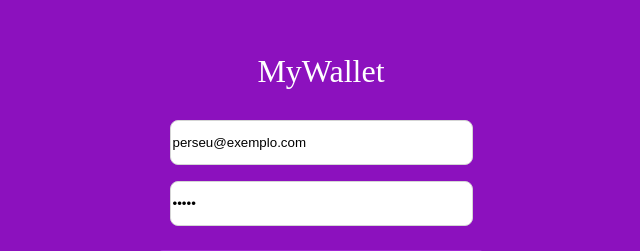
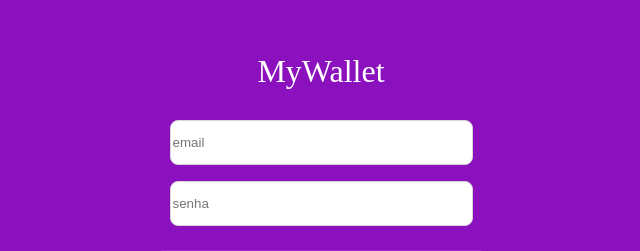
Before and after one commit to perseu120/projeto13-mywallet-front, a React (Create React App) app: page / in a window 1280 px wide. Shown: the part 206-457 px from the top of the page, without its empty margins (319-959 px from the left). Built offline with nearby package versions, Linux system fonts and the light colour scheme; a web font is replaced by a local one.

Commit message:
chore:(removendo o login fixo do input de login e senha)

```diff
--- a/src/Componentes/telaLogin/TelaLogin.js
+++ b/src/Componentes/telaLogin/TelaLogin.js
@@ -6,8 +6,8 @@ import UserContext from "../contexts/UseContext";
 
 function TelaLogin() {
 
-  const [email, setEmail] = useState("perseu@exemplo.com");
-  const [senha, setSenha] = useState("12345");
+  const [email, setEmail] = useState("");
+  const [senha, setSenha] = useState("");
 
   const { setToken, setDadosUsuario} = useContext(UserContext);
 
```
